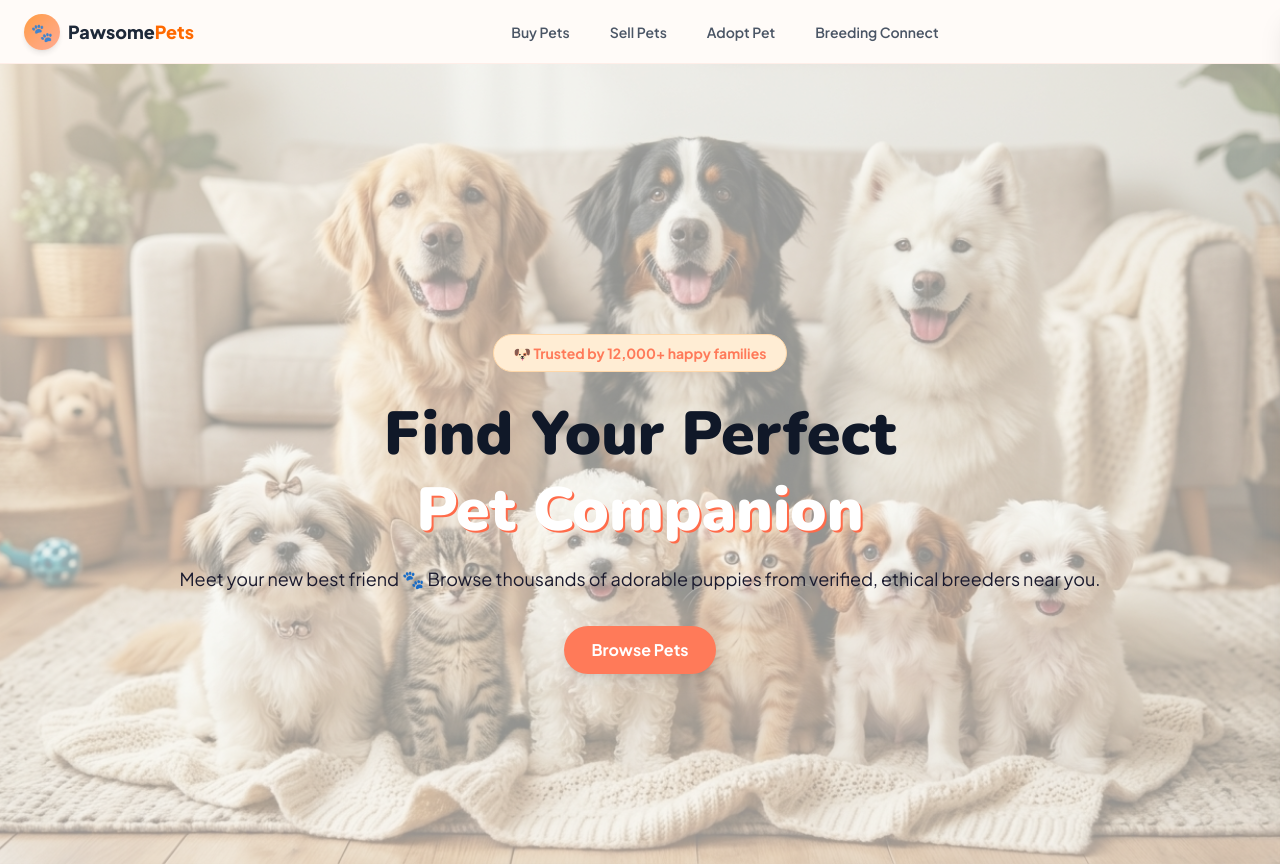
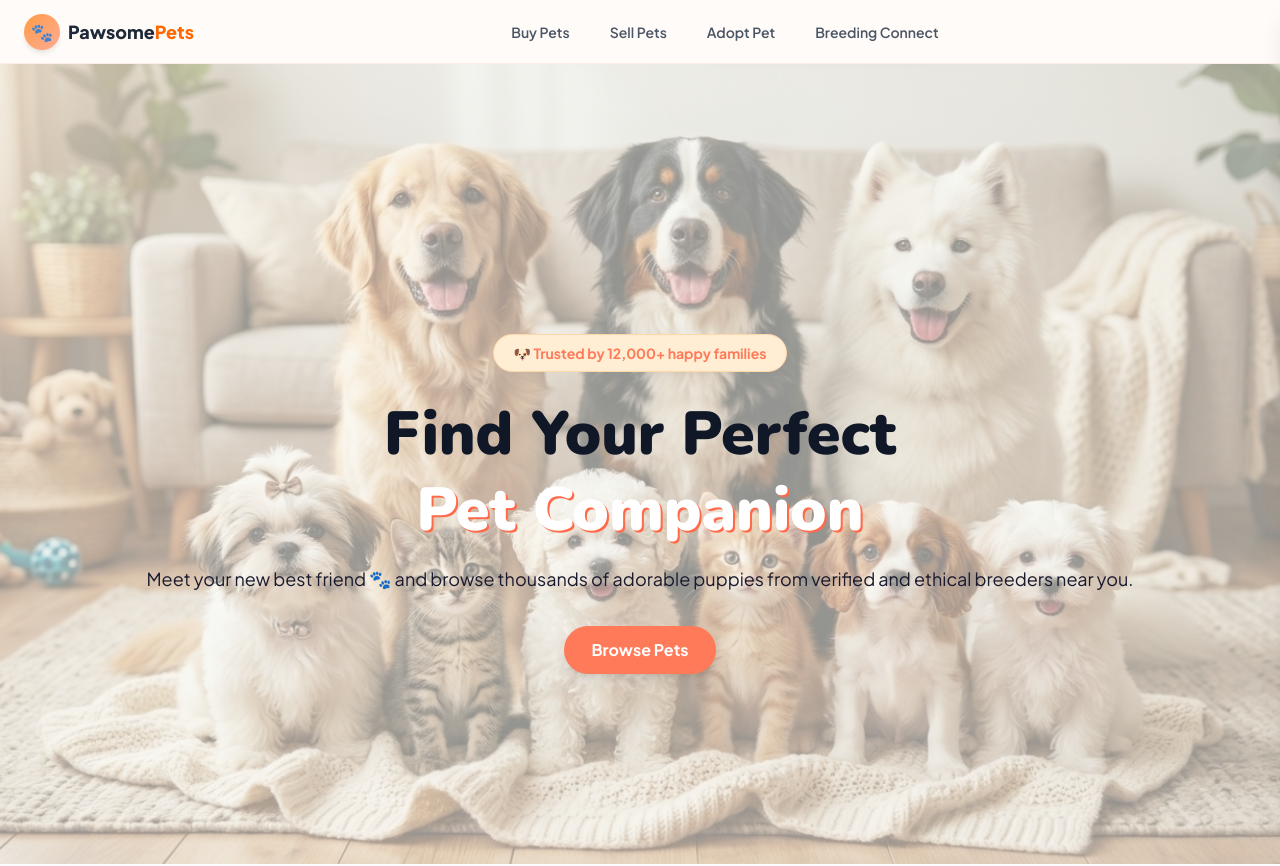
Before and after one commit to SahilPaul77/pawsomepets, a Next.js app: page /hero in a window 1280 px wide. Shown: the top 866 px of the page. Built offline with nearby package versions, Linux system fonts and the light colour scheme.

Commit message:
animation fixed

```diff
--- a/app/hero/page.jsx
+++ b/app/hero/page.jsx
@@ -96,38 +96,38 @@ const HeroSection = () => {
         <motion.div
            initial={{ opacity: 0, y: 20 }}
   animate={{ opacity: 1, y: 0 }}
-          transition={{ delay: 0.1 }}
+  transition={{ delay: 0.3, duration: 0.6, ease: "easeOut" }}
   className="inline-flex items-center gap-2 bg-orange-100 text-primary px-5 py-2 rounded-full font-bold text-sm mb-6 border border-orange-200"
         >
           🐶 Trusted by 12,000+ happy families
         </motion.div>
 
        <motion.h1
-          initial={{ opacity: 0, y: 30 }}
+  initial={{ opacity: 0, y: 40 }}
   animate={{ opacity: 1, y: 0 }}
-          transition={{ delay: 0.2 }}
+  transition={{ delay: 0.8, duration: 0.8, ease: "easeOut" }}
   className="font-black text-[clamp(2.2rem,6vw,3.8rem)] leading-tight text-gray-900"
 >
   Find Your Perfect
-          {/* <span className="block text-text font-weight:100">Pet Companion</span> */}
   <span className="block text-white drop-shadow-[2px_2px_0_#ff6b4a]">
-            Pet Companion{" "}
+    Pet Companion
   </span>
-
 </motion.h1>
 
 <motion.p
-          initial={{ opacity: 0, y: 30 }}
+  initial={{ opacity: 0, y: 40 }}
   animate={{ opacity: 1, y: 0 }}
-          transition={{ delay: 0.3 }}
+  transition={{ delay: 1.4, duration: 0.8, ease: "easeOut" }}
   className="text-lg text-text mt-4 leading-relaxed"
 >
-          Meet your new best friend 🐾 Browse thousands of adorable puppies from
-          verified, ethical breeders near you.
+  Meet your new best friend 🐾 and browse thousands of adorable puppies from
+  verified and ethical breeders near you.
 </motion.p>
+
         <motion.div
-         initial={{ opacity: 0, y: 30 }}
-         animate={{ opacity: 1, y: 0 }} transition={{ delay: 0.4 }}
+  initial={{ opacity: 0, y: 40 }}
+  animate={{ opacity: 1, y: 0 }}
+  transition={{ delay: 2, duration: 0.8, ease: "easeOut" }}
   className="flex gap-4 flex-wrap justify-center mt-8"
 >
   <button className="px-7 py-3 rounded-xl font-bold text-white bg-primary shadow-lg hover:-translate-y-1 transition">
```
Lines whose indentation alone changed are shown as unchanged.
